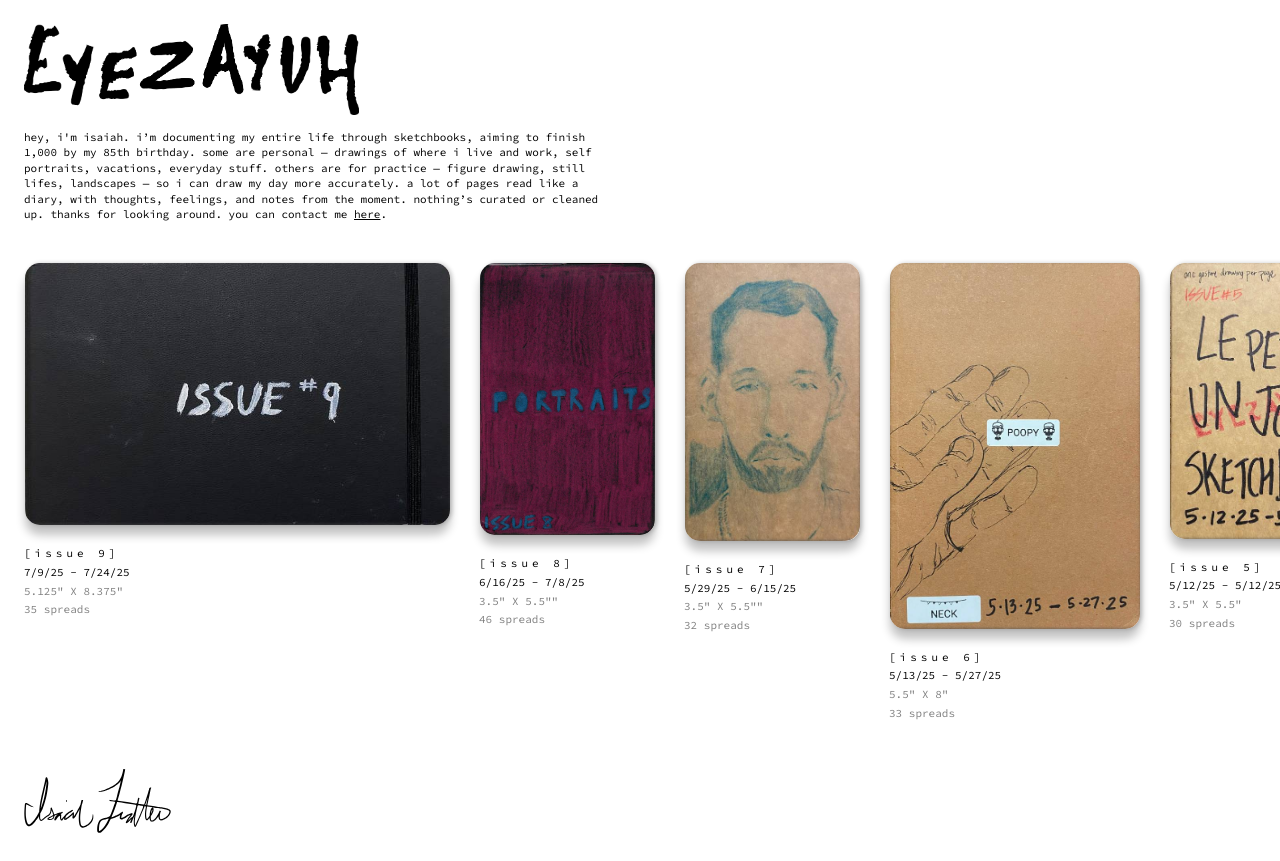
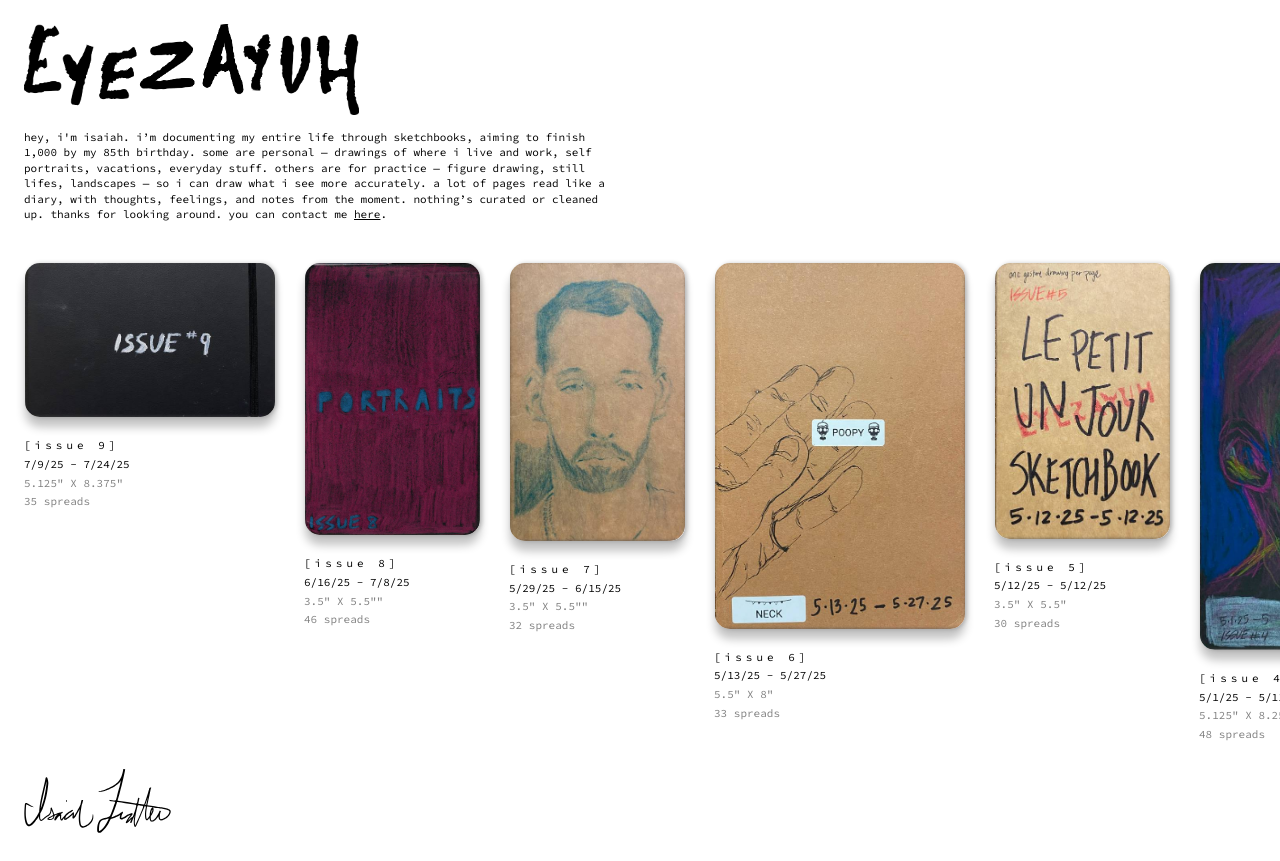
Before and after one commit to isaiahtrotter/eyezayuh, a PHP site: page / in a window 1280 px wide. Run offline with PHP 8.4, Linux system fonts and the light colour scheme; some libraries are stand-ins or nearby versions.

Commit message:
text for text

```diff
--- a/index.html
+++ b/index.html
@@ -55,7 +55,7 @@
             hey, i'm isaiah. i’m documenting my entire life through sketchbooks, aiming to finish
             1,000 by my 85th birthday. some are personal — drawings of where i live and work, self
             portraits, vacations, everyday stuff. others are for practice — figure drawing, still
-            lifes, landscapes — so i can draw my day more accurately. a lot of pages read like a
+            lifes, landscapes — so i can draw what i see more accurately. a lot of pages read like a
             diary, with thoughts, feelings, and notes from the moment. nothing’s curated or cleaned
             up. thanks for looking around. you can contact me
             <a href="mailto:trotter.isaiah0@gmail.com">here</a>.
--- a/styles.css
+++ b/styles.css
@@ -111,15 +111,10 @@ p {
 
 #issue_4,
 #issue_6,
+#issue_9,
 .df-popup-thumb,
 .df-book-cover::after {
   width: 250px;
-}
-
-#issue_9,
-.df-popup-thumb,
-.df-book-cover::after {
-  width: 425px;
 }
 
 main {
```
